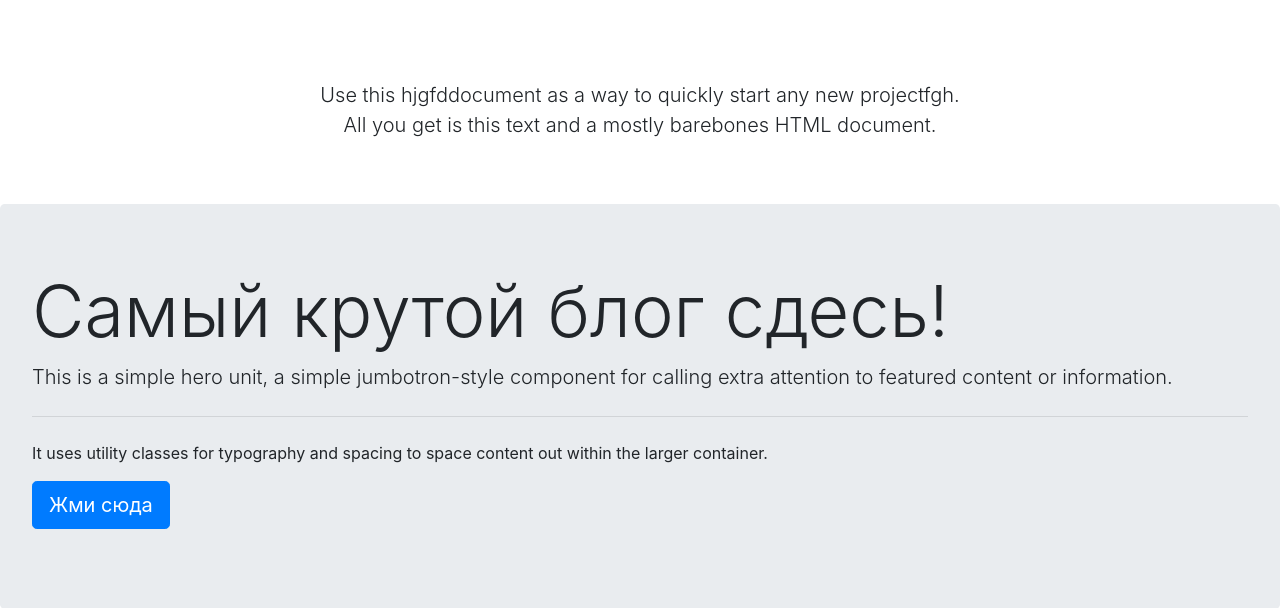
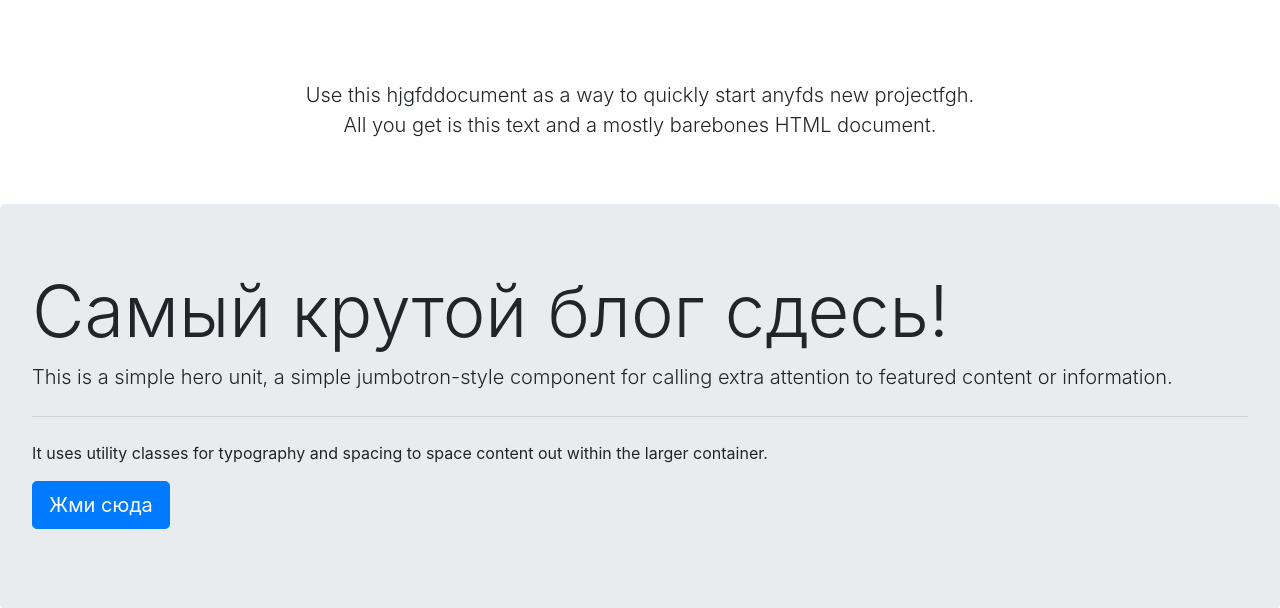
Before and after one commit to nion8/blog2, a Django app: template posts/templates/home.html in a window 1280 px wide. Shown: the part 56-664 px from the top of the page. Run offline with Django 3.2, Linux system fonts and the light colour scheme; the template is opened without the code that fills it, so the values that code supplies are empty; some libraries are stand-ins or nearby versions.

Commit message:
джанго 1.11-3

```diff
--- a/posts/templates/home.html
+++ b/posts/templates/home.html
@@ -54,7 +54,7 @@
 <div class="container">
     <div class="starter-template">
         <h1>{{ text }}</h1>
-        <p class="lead">Use this hjgfddocument as a way to quickly start any new projectfgh.<br> All you get is this text and a
+        <p class="lead">Use this hjgfddocument as a way to quickly start anyfds new projectfgh.<br> All you get is this text and a
             mostly barebones HTML document.</p>
     </div>
 </div>
```
